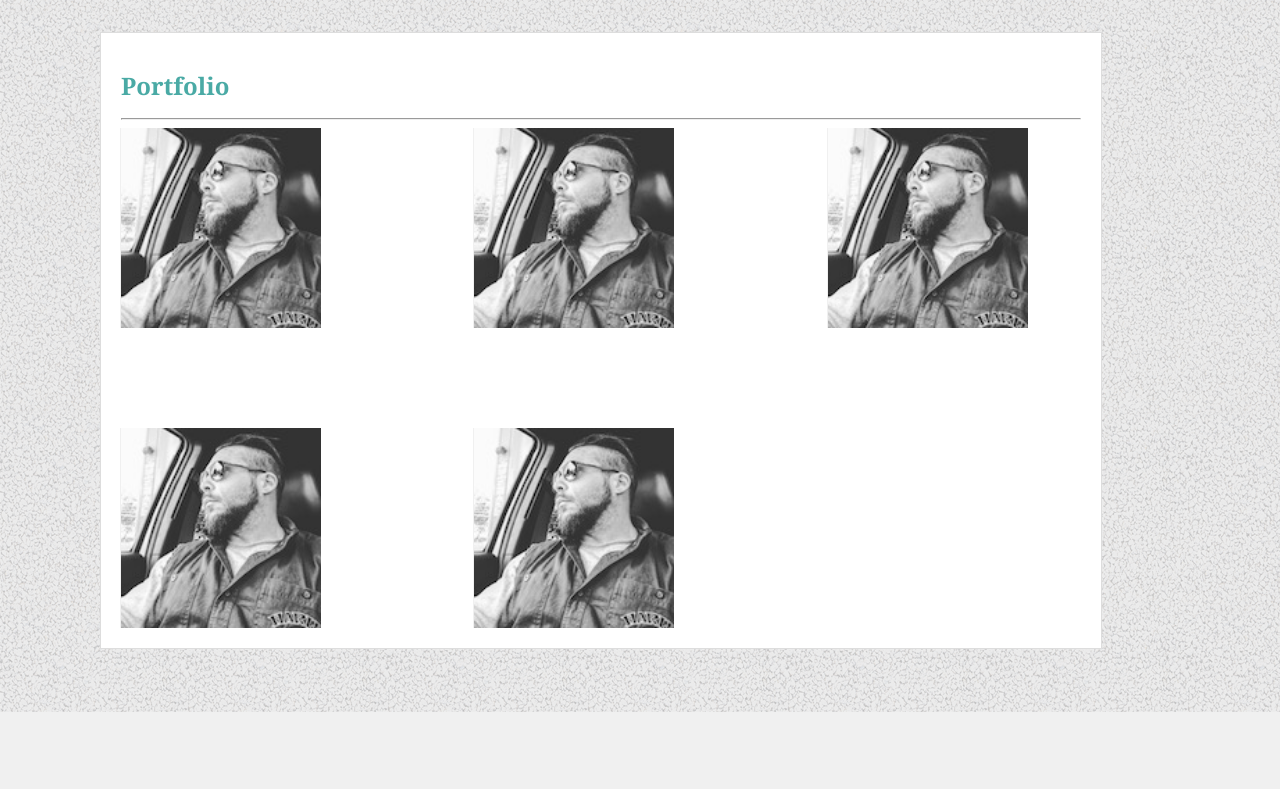
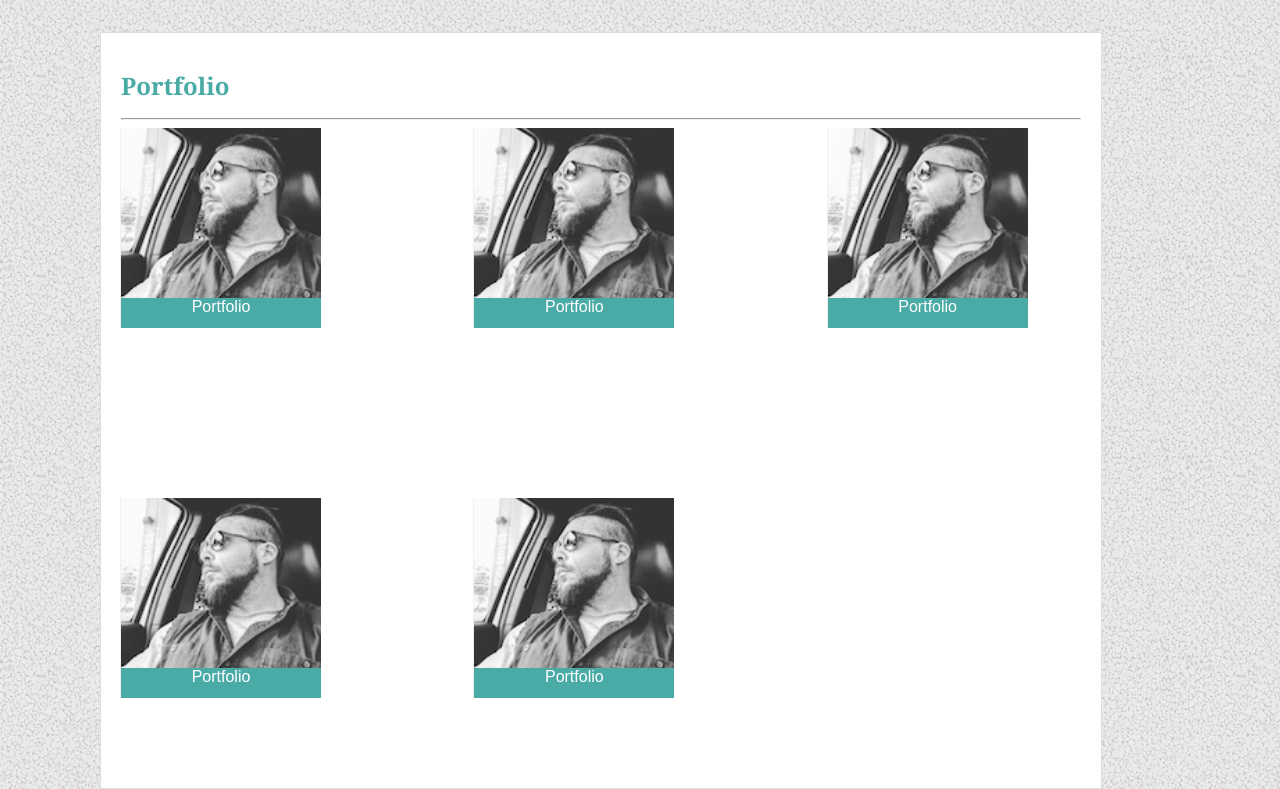
Before and after one commit to runiondd/Basic-Portfolio, a plain HTML site: page portfolio.html in a window 1280 px wide. Shown: the part 88-877 px from the top of the page. Before the commit the page ends 800 px from the top, so only its background shows below. Drawn offline with Linux system fonts and the light colour scheme.

Commit message:
finish homework.

```diff
--- a/assets/css/style.css
+++ b/assets/css/style.css
@@ -101,10 +101,6 @@ img {
     grid-gap: 100px;
 }
 
-.grid-item {
-    display: block;
-}
-
 .mainImg {
     float: left;
     padding-right: 10px;
@@ -143,14 +139,34 @@ input[type=submit] {
     cursor: pointer;
 }
 
-/* When moving the mouse over the submit button, add a darker green color */
-input[type=submit]:hover {
-    background-color: #4aaaa5;
-}
-
 /* Add a background color and some padding around the form */
 .contactContainer {
     border-radius: 5px;
     background-color: #f2f2f2;
     padding: 20px;
 }
+
+
+.grid-item {
+    position: relative;
+    display: block;
+    width: 200px;
+}
+
+
+.label {
+    position: relative;
+    top: -50px;
+    left: -20px;
+    background-color: #4aaaa5;
+    margin: 20px;
+    width: 200px;
+    height: 30px;
+    text-align: center;
+    color: white;
+
+
+    :
+
+
+}
--- a/portfolio.html
+++ b/portfolio.html
@@ -18,11 +18,31 @@
             <h1>Portfolio</h1>
            <hr>
             <div class="portfolioGrid">
-                <div class="grid-item"><img  src="assets/images/avatar.jpg" alt="avatar"/></div>
-                <div class="grid-item"><img  src="assets/images/avatar.jpg" alt="avatar"/></div>
-                <div class="grid-item"><img  src="assets/images/avatar.jpg" alt="avatar"/></div>
-                <div class="grid-item"><img  src="assets/images/avatar.jpg" alt="avatar"/></div>
-                <div class="grid-item"><img  src="assets/images/avatar.jpg" alt="avatar"/></div>
+                <div class="grid-item">
+                    <img  src="assets/images/avatar.jpg" alt="avatar"/>
+                    <div class="label">
+                        Portfolio
+                    </div>
+                </div>
+                <div class="grid-item">
+                    <img  src="assets/images/avatar.jpg" alt="avatar"/>
+                    <div class="label">
+                            Portfolio
+                    </div>
+                </div>
+                <div class="grid-item"><img  src="assets/images/avatar.jpg" alt="avatar"/>
+                    <div class="label">     Portfolio
+                    </div>
+                    </div>
+                <div class="grid-item"><img  src="assets/images/avatar.jpg" alt="avatar"/>
+                        <div class="label">    Portfolio
+                        </div>
+                    </div>
+                <div class="grid-item"><img  src="assets/images/avatar.jpg" alt="avatar"/>
+                        <div class="label">    Portfolio
+                        </div>
+                    </div>
+                </div>
             </div>
         </div>
     </body>
```
